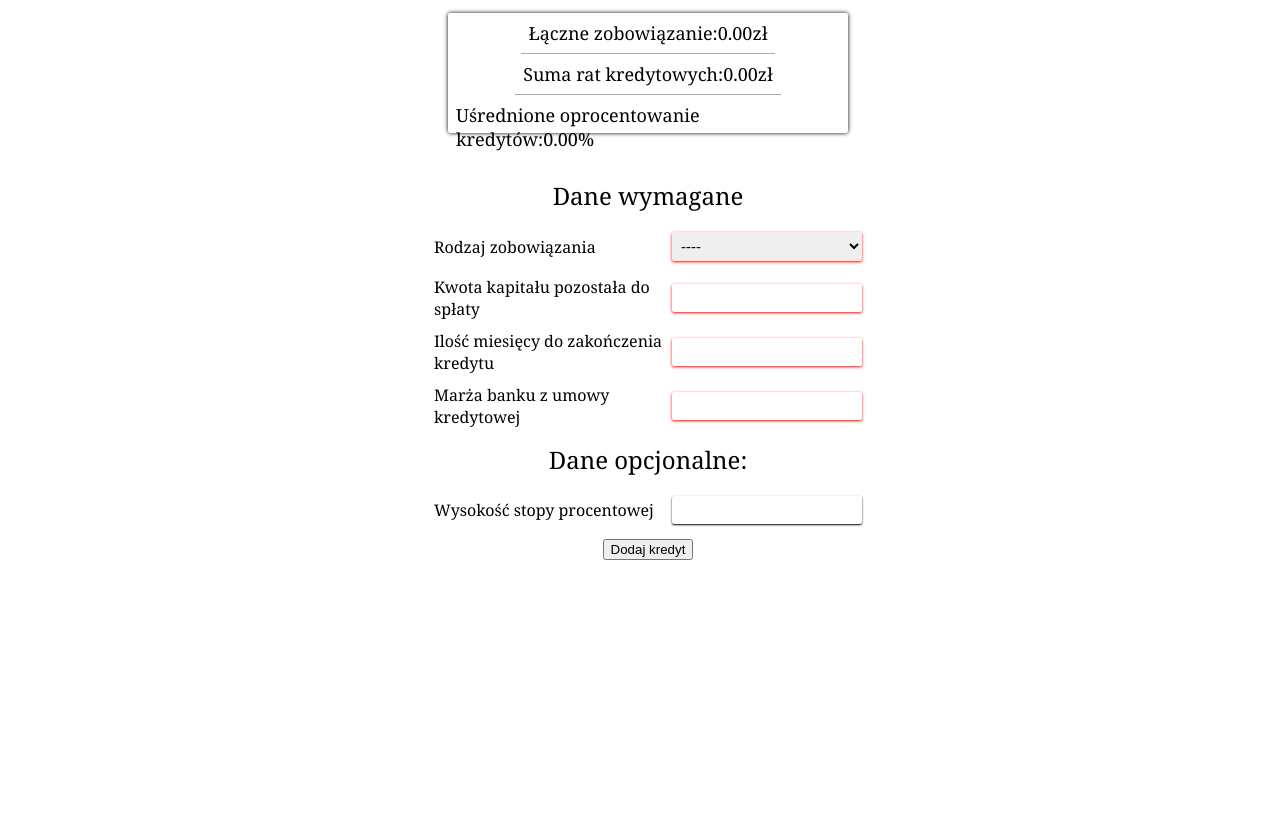
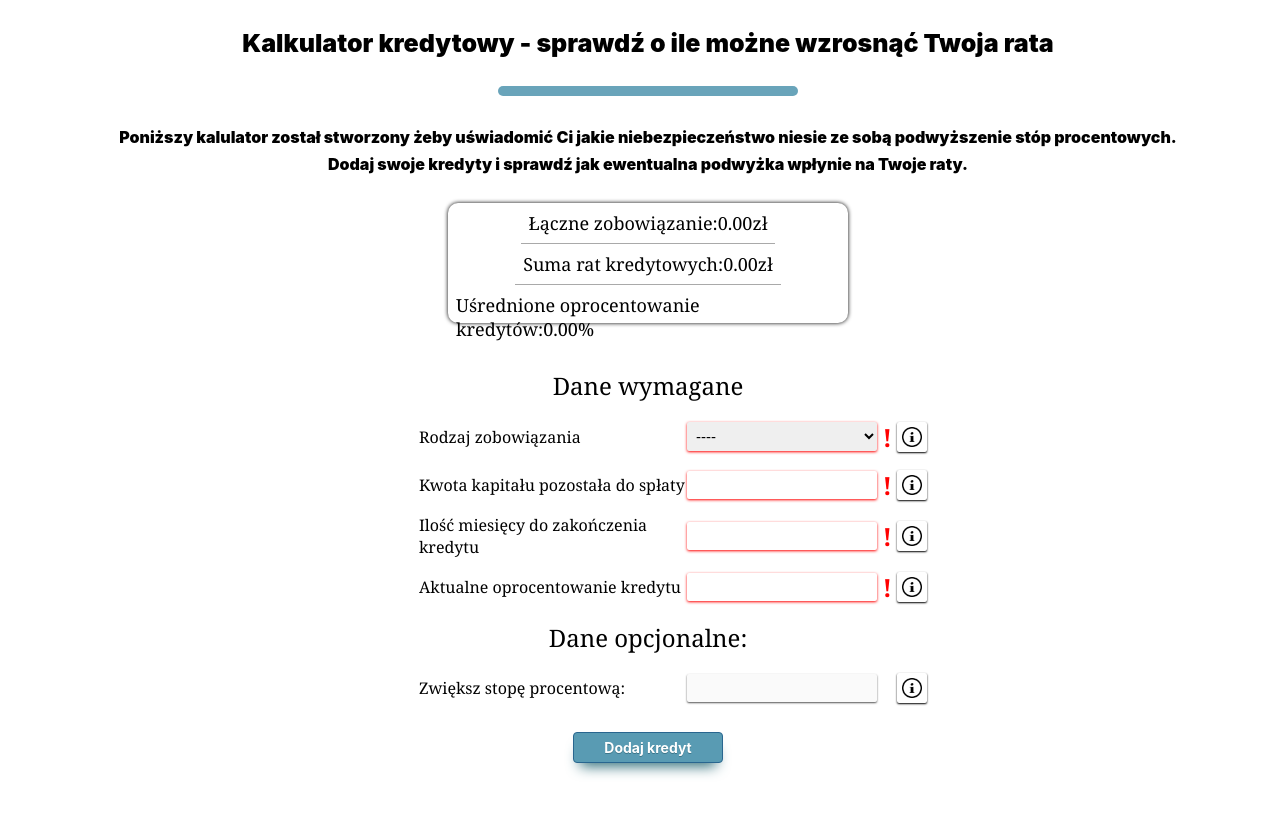
Before and after one commit to Gambit2609/kalkulator-typescript, a React (Create React App) app: page / in a window 1280 px wide. Both pictures are taken after a click on the button "Dodaj kredyt". Built offline with nearby package versions, Linux system fonts and the light colour scheme.

Commit message:
added: component for user input informations, validation for all inputs, additional interest rate input will be active only when at least one credit will be added, header component added with descriptions, minor css changes like button styling and color changes

```diff
--- a/src/App.css
+++ b/src/App.css
@@ -1,3 +1,36 @@
+html{
+  overflow-x: hidden;
+}
+
+.welcomeHeader {
+  font-family: -apple-system, BlinkMacSystemFont, 'Segoe UI', Roboto, Oxygen, Ubuntu, Cantarell, 'Open Sans', 'Helvetica Neue', sans-serif;
+  font-weight: 900;
+  display: flex;
+  flex-direction: column;
+  align-items: center;
+}
+
+.headerTitle {
+  font-size: 25px;
+  padding: 20px;
+}
+
+#splitter {
+  width: 300px;
+  height: 10px;
+  background-color: #599bb3;
+  border-radius: 10px;
+  border: none;
+  opacity: 0.9;
+}
+
+.headerDescription{
+  padding: 20px;
+  white-space:pre-wrap;
+  text-align: center;
+  line-height: 1.7em;
+}
+
 .creditMainPage {
   background-color: white;
   width: 100vw;
@@ -17,7 +50,7 @@
 
 .credit-info-container {
   margin-top: 30px;
-  width: 440px;
+  width: 470px;
   display: grid;
   grid-template-columns: 1fr;
   grid-gap: 10px 10px;
@@ -30,14 +63,16 @@
   flex-direction: row;
   justify-content: space-between;
   align-items: center;
+  position: relative;
 }
 
-.addCreditButton {
+.addCredit {
   grid-column: 1 / -1;
   width: 100%;
   align-items: center;
   display: flex;
   justify-content: center;
+  margin: 15px 0px 15px;
 }
 
 .credit-info-container input {
@@ -69,6 +104,7 @@
 .creditList {
   display: grid;
   grid-gap: 5px;
+  padding-bottom: 10px;
 }
 
 .creditData {
@@ -76,7 +112,7 @@
   min-width: 500px;
   max-width: 800px;
   height: 110px;
-  margin: 5px 0px;
+  margin: 10px 0px;
   display: grid;
   grid-template-columns: repeat(5, 1fr);
   border: none;
@@ -90,10 +126,15 @@
   font-weight: 600;
 }
 
-.deleteCreditLine{
+.deleteCreditLine {
   position: absolute;
   right: -40px;
   top: 40px;
+  transform: translateZ(0px);
+}
+
+#deleteCreditLine{
+  transform: translateZ(0px);
 }
 
 .creditDataLine {
@@ -108,13 +149,13 @@
   padding: 3px;
   position: absolute;
   bottom: 0px;
-  font-size: 18px;
+  font-size: 17px;
 }
 
 .creditDataLineExtended {
   position: relative;
   min-width: 600px;
-  max-width: 1000px;
+  max-width: 1100px;
   height: 110px;
   margin: 5px 0px;
   display: grid;
@@ -143,6 +184,7 @@
   font-size: 18px;
   justify-items: center;
   transition: 700ms;
+  border-radius: 10px;
 }
 
 .creditSummaryItem {
@@ -154,7 +196,7 @@
   border: none;
 }
 
-.creditSummaryItem #text{
+.creditSummaryItem #text {
   color: yellow;
 }
 
@@ -228,14 +270,67 @@
   color: red;
 }
 
-.creditMonthlyPaymentAfterRateDecrease{
-  color:green;
+.creditMonthlyPaymentAfterRateDecrease {
+  color: green;
 }
 
 .creditDataLineInterestUnchanged {
   color: steelblue;
 }
 
-.invalidValidation{
-box-shadow: 0px 1px 2px 0px red;
+.invalidInputData {
+  opacity: 0;
+  position: absolute;
+  right: -15px;
+  font-size: 25px;
+  font-weight: 600;
+  color: red;
 }
+
+.userInfoDescription{
+  position: absolute;
+    right: -250px;
+    bottom: -50px;
+    width: 150px;
+    background: white;
+    z-index: 10;
+    border: 1px solid gray;
+    padding: 1em;
+    display: none;
+}
+
+.userInfoIcon{
+  position: absolute;
+  right: -50px;
+}
+
+.userInfoIcon input{
+  width: 30px;
+  height: 30px;
+  transform: translateZ(0px);
+}
+
+.userInfoIcon:hover + .userInfoDescription{
+  display: initial;
+}
+
+#buttonAddCredit {
+	box-shadow: 0px 10px 14px -7px #276873;
+	background-color:#599bb3;
+	border-radius:4px;
+	border:1px solid #29668f;
+	display:inline-block;
+	cursor:pointer;
+	color:#ffffff;
+	font-family:-apple-system, BlinkMacSystemFont, 'Segoe UI', Roboto, Oxygen, Ubuntu, Cantarell, 'Open Sans', 'Helvetica Neue', sans-serif;
+	font-size:14px;
+	font-weight:bold;
+	padding:6px 12px;
+	text-decoration:none;
+	text-shadow:0px 1px 0px #3d768a;
+  width: 150px;
+}
+#buttonAddCredit:hover {
+	background:linear-gradient(to bottom, #408c99 5%, #599bb3 100%);
+	background-color:#408c99;
+}
--- a/src/App.tsx
+++ b/src/App.tsx
@@ -1,10 +1,12 @@
 import React from 'react';
 import './App.css';
 import { CreditDataCollector } from './Components/CreditDataCollector';
+import { Welcome } from './Components/Welcome';
 
 export function App() {
   return (
     <div className="creditMainPage">
+        <Welcome />
         <CreditDataCollector/>
      </div>
   );
--- a/src/Components/Credit.tsx
+++ b/src/Components/Credit.tsx
@@ -45,7 +45,7 @@ export default function Credit({ creditData, removeCreditLine, additionalInteres
             </div>
             <div className="creditDataLine rateOfInterest">
                 <div className="creditType">Oprocentowanie kredytu:</div>
-                <div className="creditDataLineInterestUnchanged">{`${(creditData.rateOfInterest + creditData.wiborRate).toFixed(2)}%`}</div>
+                <div className="creditDataLineInterestUnchanged">{`${creditData.rateOfInterest.toFixed(2)}%`}</div>
             </div>
             <div className={additionalInterestRate ? "creditDataLine" : "creditDataLine last"}>
                 <div className="creditType">Miesięczna rata kredytu:</div>
--- a/src/Components/CreditDataCollector.tsx
+++ b/src/Components/CreditDataCollector.tsx
@@ -2,13 +2,13 @@ import React, { useState, useEffect } from 'react';
 import CreditList from './CreditList';
 import { CreditSummary } from './CreditSummary';
 import { CreditItem, Validation } from '../DomainModel/Template';
+import { UserInformation } from './UserInformation';
 
 const creditTemplate: CreditItem = {
     creditInfo: "",
     creditAmount: 0,
     creditDuration: 0,
     rateOfInterest: 0,
-    wiborRate: 0.21,
     creditMonthlyPayment: 0,
     creditMonthlyPaymentAfterRateIncrease: 0,
     totalRateOfInterest: 0
@@ -25,6 +25,7 @@ export function CreditDataCollector() {
     const [creditLine, setCreditLine] = useState(creditTemplate);
     const [creditItems, setCreditItems] = useState<CreditItem[]>(getCreditItemsFromStorage);
     const [additionalInterestRate, setAdditionalInterestRate] = useState<number>(0);
+    const [deactivateAddIntRateInput, setDeactivateAdditionalIntRateInput] = useState<boolean>(false)
 
     function handleChange(e: React.ChangeEvent<HTMLInputElement | HTMLSelectElement>, accessor: string): void {
         setCreditLine(prev => {
@@ -32,8 +33,8 @@ export function CreditDataCollector() {
             let val: string | number;
             val = "valueAsNumber" in e.target ? e.target.valueAsNumber || 0 : e.target.value;
             let newCreditLine: CreditItem = { ...prev, [accessor]: val };
-            const { rateOfInterest, wiborRate } = newCreditLine;
-            newCreditLine.totalRateOfInterest = rateOfInterest + additionalInterestRate + wiborRate;
+            const { rateOfInterest } = newCreditLine;
+            newCreditLine.totalRateOfInterest = rateOfInterest + additionalInterestRate;
             newCreditLine.creditMonthlyPayment = countCreditMonthlyPayment(newCreditLine, additionalInterestRate, false);
             newCreditLine.creditMonthlyPaymentAfterRateIncrease = countCreditMonthlyPayment(newCreditLine, additionalInterestRate, true);
 
@@ -46,12 +47,15 @@ export function CreditDataCollector() {
     }
 
     function handleAddCredit() {
-        let validationPassed = validateCreditInformation(creditLine);
-        if(validationPassed) {
+        let inputValidationPassed = validateCreditInformation(creditLine);
+        if (inputValidationPassed) {
             clearValidationInput();
-        }else{
+        } else {
+
             return;
         }
+        if (!validateMonthlyPaymentCalculation(creditLine)) return;
+
         setCreditItems([...creditItems, { ...creditLine, id: generateID() }]);
         setCreditLine(prev => ({ ...prev, creditInfo: "", creditAmount: 0, creditDuration: 0, rateOfInterest: 0 }));
     }
@@ -60,8 +64,8 @@ export function CreditDataCollector() {
         setCreditItems(prevState => prevState.filter(x => x !== creditData));
     }
 
-    function validateCreditInformation(userCreditData:CreditItem):boolean {
-        let validationSuccessfull = {success: true};
+    function validateCreditInformation(userCreditData: CreditItem): boolean {
+        let validationSuccessfull = { success: true };
         userCreditData.creditAmount <= 0 && validationNegative("creditAmount", validationSuccessfull);
         userCreditData.creditAmount > 0 && validationPositive("creditAmount");
         userCreditData.creditDuration <= 0 && validationNegative("creditDuration", validationSuccessfull);
@@ -74,23 +78,51 @@ export function CreditDataCollector() {
         return validationSuccessfull.success;
     }
 
-    function validationPositive(inputName:string ):void{
-        document.getElementById(inputName)!.style.boxShadow = "0px 1px 3px 0px green";
+    function validateMonthlyPaymentCalculation(userCreditData: CreditItem): boolean {
+        let validationSuccessfull = true;
+
+        if (Number.isNaN(userCreditData.creditMonthlyPayment)) {
+            alert("Sprawdź poprawność wprowadzonych danych, na taką ratę nie było stać nawet Jeffa Bezosa przed rozwodem.");
+            clearValidationInput();
+            validationSuccessfull = false;
+        } else if (userCreditData.rateOfInterest > 1500) {
+            alert("Sprawdź wprowadzone oprocentowanie kredytu. Nawet gangsterzy mają więcej empatii przy udzielaniu pożyczek.");
+            clearValidationInput();
+            validationSuccessfull = false;
+        } else if (userCreditData.creditDuration > 1000) {
+            alert("Sprawdź wprowadzoną ilośc miesięcy do zakończenia kredytu. Większość z nas nie żyje tak długo.");
+            clearValidationInput();
+            validationSuccessfull = false;
+        } else if (userCreditData.creditAmount > 10000000000) {
+            alert("Sprawdź kwotę kapitału pozostałego do spłaty. Nawet królowa Elżbieta nie dostała by takiej pożyczki.")
+            clearValidationInput();
+            validationSuccessfull = false;
+        }
+
+        return validationSuccessfull;
     }
 
-    function validationNegative(inputName:string, validationResult:Validation):void{
+
+    function validationPositive(inputName: string): void {
+        document.getElementById(inputName)!.style.boxShadow = "0px 1px 3px 0px green";
+        document.getElementById(`${inputName}InvalidInputData`)!.style.opacity = "0";
+    }
+
+    function validationNegative(inputName: string, validationResult: Validation): void {
         document.getElementById(inputName)!.style.boxShadow = "0px 1px 3px 0px red";
+        document.getElementById(`${inputName}InvalidInputData`)!.style.opacity = "1";
+
         validationResult.success = false;
     }
 
-    function clearValidationInput():void {
+    function clearValidationInput(): void {
         let inputs = ["creditAmount", "creditDuration", "rateOfInterest", "creditInfo"];
-        inputs.forEach(x=> document.getElementById(x)!.style.boxShadow = "0px 1px 2px 0px");
+        inputs.forEach(x => document.getElementById(x)!.style.boxShadow = "0px 1px 2px 0px");
     }
 
     function countCreditMonthlyPayment(credit: CreditItem, additionalRate: number, increasedRate: boolean): number {
         let additionalInterest = increasedRate ? additionalRate : 0;
-        let rateOfInterest = 1 + ((credit.rateOfInterest + credit.wiborRate + additionalInterest) / 100) / 12;
+        let rateOfInterest = 1 + ((credit.rateOfInterest + additionalInterest) / 100) / 12;
         let creditDuration = credit.creditDuration;
         let creditMonthlyPayment = credit.creditAmount * Math.pow(rateOfInterest, creditDuration) * ((rateOfInterest - 1) / (Math.pow(rateOfInterest, creditDuration) - 1));
 
@@ -98,7 +130,12 @@ export function CreditDataCollector() {
     }
 
     function handleAdditionalInterestRate(e: React.ChangeEvent<HTMLInputElement>): void {
+        if (e.target.valueAsNumber > 999){
+            alert("Nawet Zimbabwe i Wenezuela miały więcej litości dla swoich obywateli.")
+            setAdditionalInterestRate(0);
+        }else{
         setAdditionalInterestRate(e.target.valueAsNumber);
+    }
     }
 
     useEffect(() => {
@@ -106,18 +143,23 @@ export function CreditDataCollector() {
             prev.map(credit => (
                 {
                     ...credit,
-                    totalRateOfInterest: credit.rateOfInterest + additionalInterestRate + credit.wiborRate,
+                    totalRateOfInterest: credit.rateOfInterest + additionalInterestRate,
                     creditMonthlyPaymentAfterRateIncrease: countCreditMonthlyPayment(credit, additionalInterestRate, true),
                 }))
         );
 
 
-        setCreditLine(prev => ({ ...prev, totalRateOfInterest: prev.rateOfInterest + prev.wiborRate + additionalInterestRate }))
+        setCreditLine(prev => ({ ...prev, totalRateOfInterest: prev.rateOfInterest + additionalInterestRate }))
 
     }, [additionalInterestRate])
 
     useEffect(() => {
-        localStorage.setItem("listOfCredits", JSON.stringify(creditItems))
+        localStorage.setItem("listOfCredits", JSON.stringify(creditItems));
+        if (creditItems.length) {
+            setDeactivateAdditionalIntRateInput(false);
+        } else {
+            setDeactivateAdditionalIntRateInput(true);
+        }
     }, [creditItems])
 
     return (
@@ -125,8 +167,13 @@ export function CreditDataCollector() {
             <CreditSummary creditItems={creditItems} additionalInterestRate={additionalInterestRate} />
 
             <div className="credit-info-container">
-            <div className="optionalOrRequired">Dane wymagane</div>
+                <div className="optionalOrRequired">Dane wymagane</div>
                 <label htmlFor="creditInfo">Rodzaj zobowiązania
+                <UserInformation
+                        description="Jeżeli nie wiesz jaki rodzaj kredytu posiadasz zaznacz dowolną opcję.
+                         Nie wpływa ona na kalkulację, ma za zadanie tylko pomóc Ci w identyfikacji Twoich kredytów."
+                        additionalClassName="creditInfoUserDescription"
+                    />
                     <select id="creditInfo" value={creditLine.creditInfo} onChange={(e) => handleChange(e, "creditInfo")}>
                         <option value="">----</option>
                         <option value="consumer-loan">Kredyt konsumpcyjny</option>
@@ -135,25 +182,75 @@ export function CreditDataCollector() {
                         <option value="consolidation-loan">Kredyt konsolidacyjny</option>
                         <option value="credit-card">Karta kredytowa</option>
                     </select>
+                    <span id="creditInfoInvalidInputData" className="invalidInputData">!</span>
                 </label>
                 <label htmlFor="creditAmount">Kwota kapitału pozostała do spłaty
-                    <input id="creditAmount" onChange={(e) => (handleChange(e, "creditAmount"))} value={creditLine.creditAmount || ""} type="number" />
+                    <UserInformation
+                        description="Kwotę kapitału pozostałą do spłaty najlepiej odczytać z harmonogramu spłat rat lub z systemu bankowego.
+                        Występuje najczęściej jako 'saldo kapitału' lub 'kapitał do spłaty'.
+                        Jest to kwota która pozostała do spłaty bez uwzględnienia odsetek."
+                        additionalClassName="creditAmountUserDescription"
+                    />
+                    <input
+                        id="creditAmount"
+                        onChange={(e) => (handleChange(e, "creditAmount"))}
+                        value={creditLine.creditAmount || ""}
+                        type="number"
+                    />
+                    <span id="creditAmountInvalidInputData" className="invalidInputData">!</span>
                 </label>
                 <label htmlFor="creditDuration">Ilość miesięcy do zakończenia kredytu
-                    <input type="number" onChange={(e) => handleChange(e, "creditDuration")} value={creditLine.creditDuration || ""} id="creditDuration" />
+                    <UserInformation
+                        description="Ilość miesięcy do zakończenia kredytu możemy obliczyć z harmonogramu spłat rat lub poprzez sprawdzenie na umowie do kiedy obowiązuje umowa pożyczki."
+                        additionalClassName="creditDurationUserDescription"
+                    />
+                    <input
+                        type="number"
+                        onChange={(e) => handleChange(e, "creditDuration")}
+                        value={creditLine.creditDuration || ""}
+                        id="creditDuration"
+                    />
+                    <span id="creditDurationInvalidInputData" className="invalidInputData">!</span>
                 </label>
-                <label htmlFor="rateOfInterest">Marża banku z umowy kredytowej
-                    <input type="number" onChange={(e) => handleChange(e, "rateOfInterest")} value={creditLine.rateOfInterest || ""} id="rateOfInterest" />
+                <label htmlFor="rateOfInterest">Aktualne oprocentowanie kredytu
+                <UserInformation
+                        description="Informacja na temat aktualnej stopy procentowej kredytu powinna być zamieszczona na harmonogranie spłat rat ponieważ banki są zobowiązane do jej aktualizacji wraz ze zmianą stóp procentowych.
+                        Jeżeli nie posiadamy harmonogramu to pozostaje nam jeszcze sprawdzenie w systemie bankowym lub poprzez telefon do oddziału."
+                        additionalClassName="rateOfInterestUserDescription"
+                    />
+                    <input
+                        type="number"
+                        onChange={(e) => handleChange(e, "rateOfInterest")}
+                        value={creditLine.rateOfInterest || ""}
+                        id="rateOfInterest"
+                    />
+                    <span id="rateOfInterestInvalidInputData" className="invalidInputData">!</span>
                 </label>
                 <div className="optionalOrRequired">Dane opcjonalne:</div>
-                <label htmlFor="additionalInterestRate">Wysokość stopy procentowej
-                    <input type="number" onChange={handleAdditionalInterestRate} value={additionalInterestRate || ""} id="additionalInterestRate" />
+                <label htmlFor="additionalInterestRate">Zwiększ stopę procentową:
+                    <UserInformation
+                        description="Dodaj co najmniej jeden kredyt aby odblokować możliwość zwiększania (lub zmniejszania) stopy procentowej.
+                        Po dodaniu kredytu nie musisz już uzupełniać danych jeszcze raz, wystarczy zmienić wartość tego pola aby kredyt/y się przeliczyły.
+                        Jeżeli chcesz sprawdzić wartość w przedziale od 0,01 do 0,99 wpisz np ,21 lub ,05 czyli bez zera na początku."
+                        additionalClassName="interestRateUserDescription"
+                    />
+                    <input
+                        type="number"
+                        onChange={handleAdditionalInterestRate}
+                        value={additionalInterestRate || ""}
+                        id="additionalInterestRate"
+                        disabled={deactivateAddIntRateInput}
+                    />
                 </label>
-                <div className="addCreditButton">
-                    <button onClick={handleAddCredit}>Dodaj kredyt</button>
+                <div className="addCredit">
+                    <button id="buttonAddCredit" onClick={handleAddCredit}>Dodaj kredyt</button>
                 </div>
             </div>
-            <CreditList creditItems={creditItems} removeCreditLine={handleRemoveCreditLine} additionalInterestRate={additionalInterestRate} />
+            <CreditList
+                creditItems={creditItems}
+                removeCreditLine={handleRemoveCreditLine}
+                additionalInterestRate={additionalInterestRate}
+            />
         </>
     );
 };
--- a/src/Components/CreditSummary.tsx
+++ b/src/Components/CreditSummary.tsx
@@ -23,8 +23,8 @@ export function CreditSummary({ creditItems, additionalInterestRate }: { creditI
     function getCreditSummary(creditItems: CreditItem[]): CreditSummaryData {
         let totalCreditAmount = creditItems.reduce((acc, val) => acc += val.creditAmount, 0);
         let totalCreditMonthlyPayment = creditItems.reduce((acc, val) => acc += val.creditMonthlyPayment, 0);
-        let averageRateOfIntereset = creditItems.reduce((acc, val) => acc += (val.rateOfInterest + val.wiborRate) / creditItems.length, 0);
-        let averageRateOfInteresetAfterIncrease = creditItems.reduce((acc, val) => acc += (val.rateOfInterest + val.wiborRate + additionalInterestRate) / creditItems.length, 0);
+        let averageRateOfIntereset = creditItems.reduce((acc, val) => acc += val.rateOfInterest / creditItems.length, 0);
+        let averageRateOfInteresetAfterIncrease = creditItems.reduce((acc, val) => acc += (val.rateOfInterest + additionalInterestRate) / creditItems.length, 0);
         let totalCreditMonthlyPaymentAfterIncrease = creditItems.reduce((acc, val) => acc += val.creditMonthlyPaymentAfterRateIncrease, 0);
         let differenceInMonthlyPayments = totalCreditMonthlyPaymentAfterIncrease - totalCreditMonthlyPayment;
         let totalCreditAmountWithInterest = creditItems.reduce((acc,val)=> acc += val.creditMonthlyPayment * val.creditDuration, 0);
--- /dev/null
+++ b/src/Components/UserInformation.tsx
@@ -0,0 +1,14 @@
+import React from 'react'
+
+export function UserInformation({description, additionalClassName}:{description:string, additionalClassName:string}) {
+    return (
+        <>
+            <div className="userInfoIcon">
+                <input type="image" src='/Images/information1.png' alt='description'/>
+            </div>
+            <div className={`userInfoDescription ${additionalClassName}`}>
+            {description}
+            </div>
+        </>
+    )
+}
--- /dev/null
+++ b/src/Components/Welcome.tsx
@@ -0,0 +1,14 @@
+import React from 'react'
+
+export function Welcome() {
+    return (
+        <div className="welcomeHeader">
+            <div className="headerTitle">Kalkulator kredytowy - sprawdź o ile możne wzrosnąć Twoja rata</div>
+            <hr id="splitter"/>
+            <div className="headerDescription">Poniższy kalulator został stworzony żeby uświadomić Ci jakie niebezpieczeństwo
+            niesie ze sobą podwyższenie stóp procentowych.<br/>
+            Dodaj swoje kredyty i sprawdź jak ewentualna podwyżka wpłynie na Twoje raty.
+            </div>
+        </div>
+    )
+}
--- a/src/DomainModel/Template.tsx
+++ b/src/DomainModel/Template.tsx
@@ -5,7 +5,6 @@ export interface CreditItem {
     creditMonthlyPayment: number;
     creditMonthlyPaymentAfterRateIncrease: number;
     rateOfInterest: number;
-    wiborRate: number;
     totalRateOfInterest: number,
     id?: number;
 }
```
Also changed, not shown: public/Images/information.png (added), public/Images/information1.png (added).
